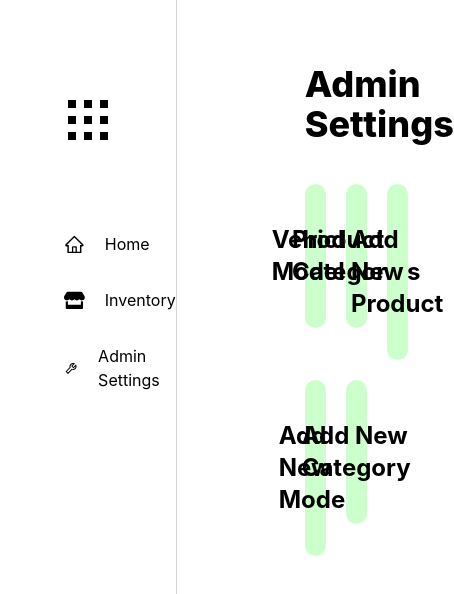
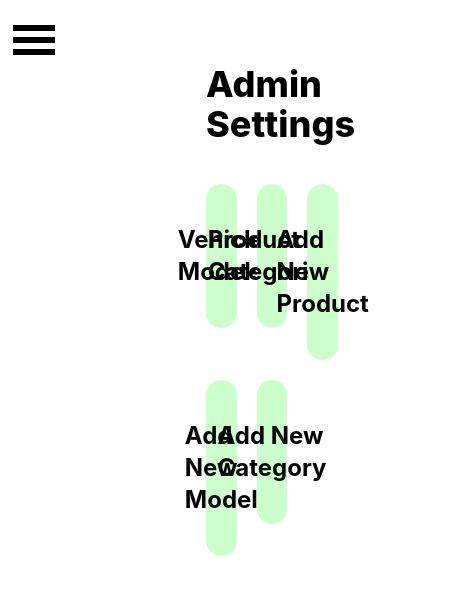
Before and after one commit to ecanvasser/inventory-app, a React (Create React App) app in the folder client/: page /admin-settings in a window 390 px wide. Shown: the top 594 px of the page, 454 px wide, since content can reach past the window. Built offline with nearby package versions, Linux system fonts and the light colour scheme.

Commit message:
Alter Home component layout for mobile screen size

```diff
--- a/client/src/components/Dashboard.js
+++ b/client/src/components/Dashboard.js
@@ -3,7 +3,7 @@ import "animate.css";
 
 const Dashboard = () => {
   return (
-    <main className="text-4xl font-extrabold py-16 pl-32 animate__animated animate__slideInRight">
+    <main className="flex flex-col items-center text-4xl font-extrabold mt-5 pb-16 animate__animated animate__slideInLeft">
       <div id="section-title">Dashboard</div>
       <Mainchart />
     </main>
--- a/client/src/components/Home.js
+++ b/client/src/components/Home.js
@@ -1,11 +1,25 @@
 import Navbar from "./Navbar";
 import Dashboard from "./Dashboard";
+import NavbarLinks from "./NavbarLinks";
+import { useState } from "react";
 
 const Home = () => {
+  const [showLinks, setShowLinks] = useState(false);
+
+  const handleNav = () => {
+    setShowLinks(!showLinks);
+  };
+
   return (
-    <div id="home-dashboard" className="grid grid-cols-[0.4fr_1.6fr] h-screen">
-      <Navbar />
-      <Dashboard />
+    <div id="home-dashboard" className="grid grid-rows-[0.3fr_1.7fr] h-screen">
+      <Navbar handleNav={handleNav} />
+      {showLinks ? (
+        <div className="flex flex-col gap-10 items-center animate__animated animate__fadeInRight">
+          <NavbarLinks />
+        </div>
+      ) : (
+        <Dashboard />
+      )}
     </div>
   );
 };
--- a/client/src/components/Mainchart.js
+++ b/client/src/components/Mainchart.js
@@ -43,7 +43,7 @@ const Mainchart = () => {
       <>
         <div
           id="main-chart"
-          className="grid grid-cols-3 w-10/12 bg-[#FFEBCD] mt-10 py-16 rounded-2xl animate__animated animate__slideInRight"
+          className="grid grid-rows-3 divide-y w-11/12 bg-[#FFEBCD] mt-10 py-8 rounded-2xl animate__animated animate__slideInRight"
         >
           <div id="total-products" className="flex flex-col items-center gap-3">
             <AiOutlineShoppingCart />
@@ -51,13 +51,13 @@ const Mainchart = () => {
             <div className="text-4xl font-bold">{products.length}</div>
             <div className="text-sm font-normal italic">All Inventory</div>
           </div>
-          <div id="total-categories" className="flex flex-col items-center gap-3">
+          <div id="total-categories" className="flex flex-col py-4 items-center gap-3">
             <BiCategory />
             <div className="text-base font-normal mt-5">Total Categories</div>
             <div className="text-4xl font-bold">{categories ? categories.length : 0}</div>
             <div className="text-sm font-normal italic">All Inventory Categories</div>
           </div>
-          <div id="total-inventory" className="flex flex-col items-center gap-3">
+          <div id="total-inventory" className="flex flex-col pt-5 items-center gap-3">
             <MdOutlineMonetizationOn />
             <div className="text-base font-normal mt-5">Total Inventory</div>
             <div className="text-4xl font-bold">
@@ -69,10 +69,10 @@ const Mainchart = () => {
             <div className="text-sm font-normal italic">Entire store</div>
           </div>
         </div>
-        <div id="middle-icons" className="w-10/12 grid grid-cols-2 gap-5 mt-5">
+        <div id="middle-icons" className="w-11/12 grid grid-rows-2 gap-5 mt-5">
           <Middleicons />
         </div>
-        <div id="bottom-icons" className="w-10/12 grid grid-cols-2 gap-5 mt-5">
+        <div id="bottom-icons" className="w-11/12 grid grid-rows-2 gap-5 mt-5">
           <Bottomicons />
         </div>
       </>
--- a/client/src/components/Navbar.js
+++ b/client/src/components/Navbar.js
@@ -1,42 +1,16 @@
-import { AiOutlineHome } from "react-icons/ai";
-import { FaStore } from "react-icons/fa";
-import { AiOutlineTool } from "react-icons/ai";
-import { GrApps } from "react-icons/gr";
 import { IconContext } from "react-icons";
-import { Link } from "react-router-dom";
+import { GiHamburgerMenu } from "react-icons/gi";
 
-const Navbar = () => {
+const Navbar = ({ handleNav }) => {
   return (
-    <nav className="flex flex-col gap-8 pl-16 pt-24 border-r border-[lightgray]">
-      <div id="home-icon" className="mb-14">
+    <nav className="flex justify-end pb-3 mt-4 mr-5">
+      <div id="home-icon" className="">
         <IconContext.Provider value={{ size: "3em" }}>
-          <GrApps />
+          <button onClick={handleNav}>
+            <GiHamburgerMenu />
+          </button>
         </IconContext.Provider>
       </div>
-      <Link to="/">
-        <div id="home" className="flex items-center gap-5">
-          <IconContext.Provider value={{ size: "1.3em" }}>
-            <AiOutlineHome />
-          </IconContext.Provider>
-          <div>Home</div>
-        </div>
-      </Link>
-      <Link to="/inventory">
-        <div id="inventory" className="flex items-center gap-5">
-          <IconContext.Provider value={{ size: "1.3em " }}>
-            <FaStore />
-          </IconContext.Provider>
-          <div>Inventory</div>
-        </div>
-      </Link>
-      <Link to="/admin-settings">
-        <div id="admin-settings" className="flex items-center gap-5">
-          <IconContext.Provider value={{ size: "1.3em" }}>
-            <AiOutlineTool />
-          </IconContext.Provider>
-          <div>Admin Settings</div>
-        </div>
-      </Link>
     </nav>
   );
 };
--- /dev/null
+++ b/client/src/components/NavbarLinks.js
@@ -0,0 +1,39 @@
+import { AiOutlineHome } from "react-icons/ai";
+import { FaStore } from "react-icons/fa";
+import { AiOutlineTool } from "react-icons/ai";
+import { Link } from "react-router-dom";
+import { IconContext } from "react-icons";
+import "animate.css"
+
+const NavbarLinks = () => {
+  return (
+    <>
+      <Link to="/">
+        <div id="home" className="flex items-center gap-5">
+          <IconContext.Provider value={{ size: "1.7em" }}>
+            <AiOutlineHome />
+          </IconContext.Provider>
+          <div className="font-bold text-2xl">Home</div>
+        </div>
+      </Link>
+      <Link to="/inventory">
+        <div id="inventory" className="flex items-center gap-5">
+          <IconContext.Provider value={{ size: "1.7em " }}>
+            <FaStore />
+          </IconContext.Provider>
+          <div className="font-bold text-2xl">Inventory</div>
+        </div>
+      </Link>
+      <Link to="/admin-settings">
+        <div id="admin-settings" className="flex items-center gap-5">
+          <IconContext.Provider value={{ size: "1.7em" }}>
+            <AiOutlineTool />
+          </IconContext.Provider>
+          <div className="font-bold text-2xl">Admin Settings</div>
+        </div>
+      </Link>
+    </>
+  );
+};
+
+export default NavbarLinks
```
